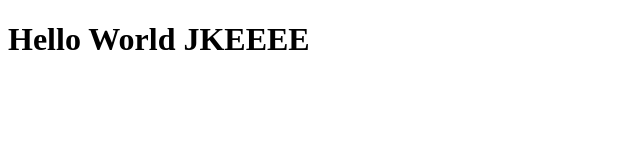
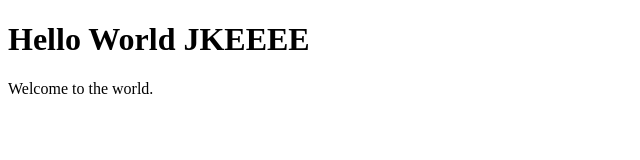
Before and after one commit to jhonkennetheltanal/MyFirstRepo, a plain HTML site: page index2.html in a window 1280 px wide. Shown: the whole page, without its empty margins (0-640 px from the left). Drawn offline with Linux system fonts and the light colour scheme.

Commit message:
second commit

```diff
--- a/index2.html
+++ b/index2.html
@@ -8,5 +8,6 @@
 </head>
 <body>
    <h1>Hello World JKEEEE</h1>
+   <p>Welcome to the world.</p>
 </body>
 </html>
```
